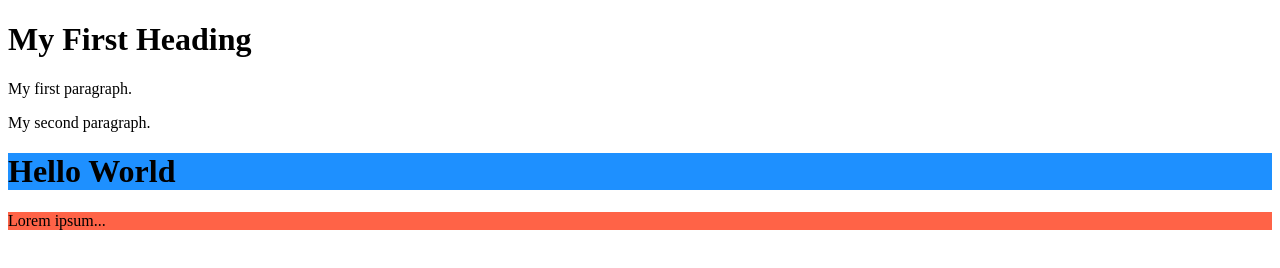
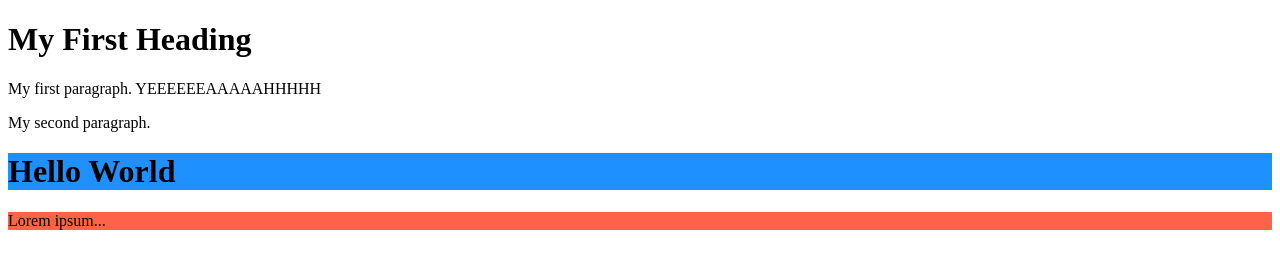
Before and after one commit to igonzarec/Git, a plain HTML site: page index.html in a window 1280 px wide. Drawn offline with Linux system fonts and the light colour scheme.

Commit message:
Anadio YEEAHH

```diff
--- a/index.html
+++ b/index.html
@@ -4,7 +4,7 @@
 
 <h1>My First Heading</h1>
 
-<p>My first paragraph.</p>
+<p>My first paragraph. YEEEEEEAAAAAHHHHH</p>
 
 <p> My second paragraph. </p>
 
```
